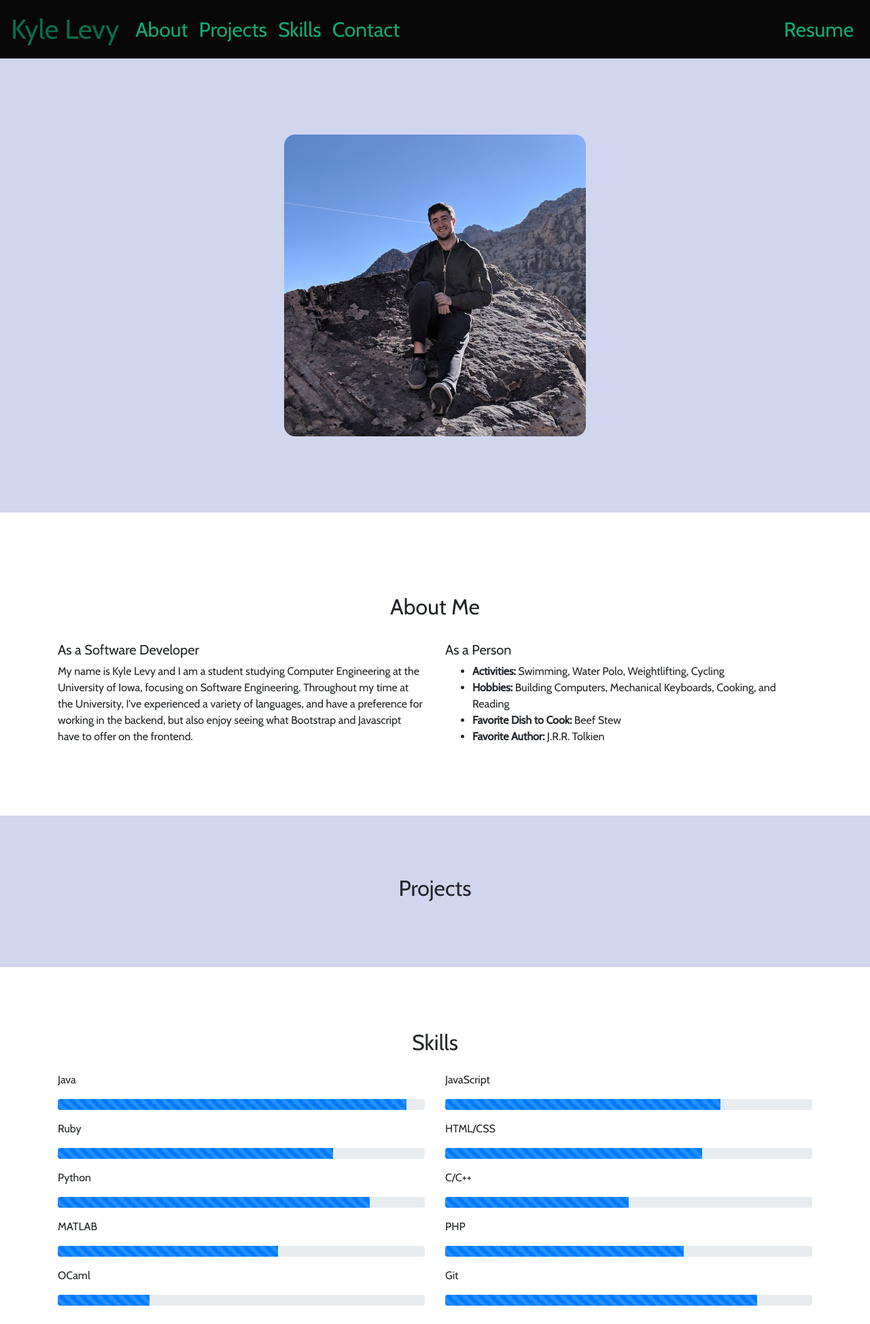
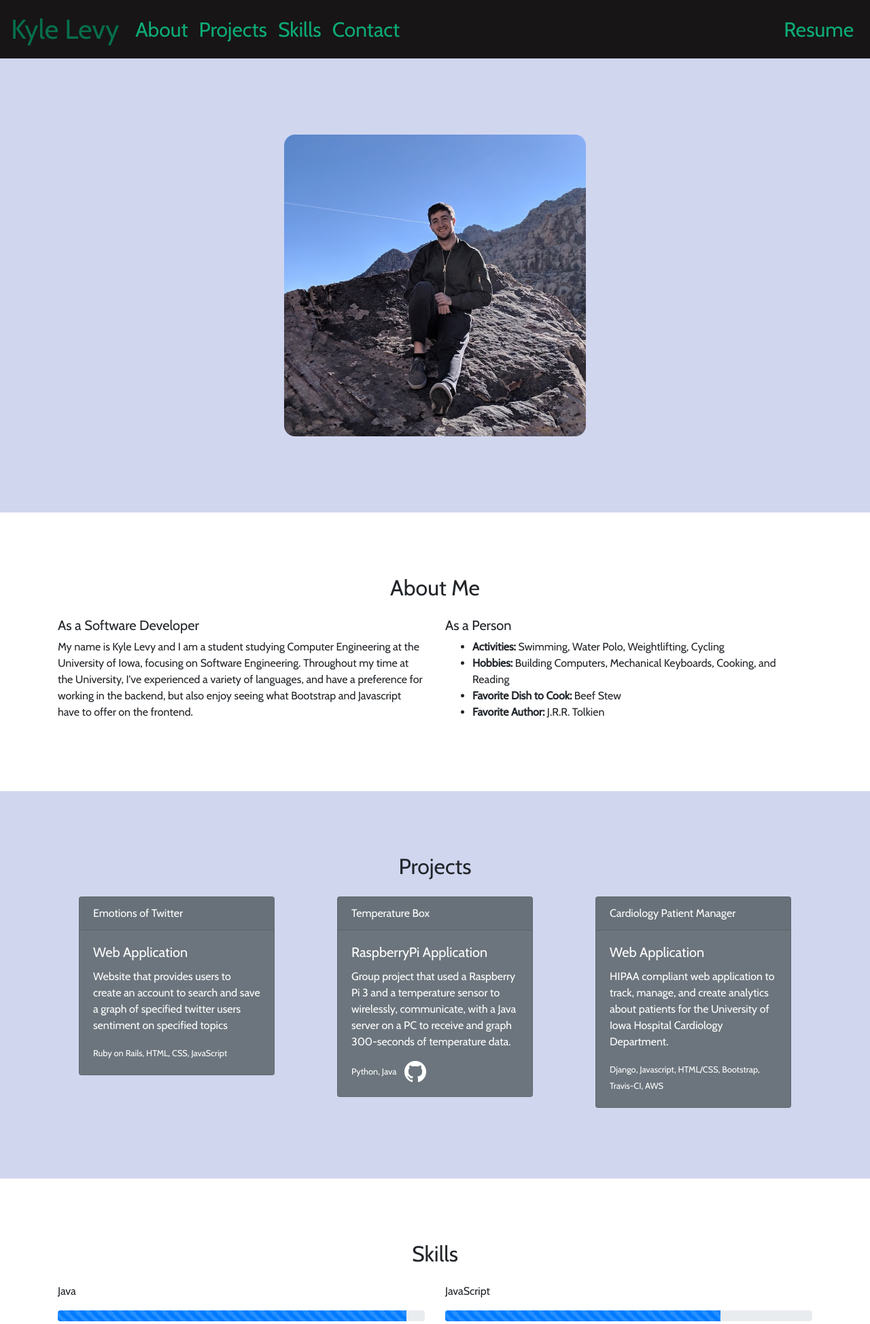
Before and after one commit to Kyle-Levy/kyle_levy_personal_site, a Django app: page / in a window 1280 px wide. Shown: the top 1948 px of the page at 68% size. Run offline with Django 3.2, Linux system fonts and the light colour scheme; some libraries are stand-ins or nearby versions; some web fonts are replaced.

Commit message:
Added projects and contact information

```diff
--- a/homepage/static/homepage/homepage.css
+++ b/homepage/static/homepage/homepage.css
@@ -17,7 +17,7 @@
 }
 
 .navbar {
-    background: #080708;
+    background: #171516;
 }
 
 section:nth-child(even) {
@@ -26,11 +26,6 @@ section:nth-child(even) {
 
 #profile-pic {
     width: 40%;
-}
-
-.section-header {
-    margin-bottom: 2rem !important;
-    margin-top: 2rem !important;
 }
 
 .rounded {
@@ -46,3 +41,18 @@ body {
     font-family: 'Cabin', sans-serif;
 
 }
+
+.btn-outline-dark{
+    color: #171516;
+    border-color: #171516;
+}
+
+.btn-lg{
+    padding: 1rem 1.5rem;
+    font-size: 2.5rem;
+}
+
+.btn-outline-dark:hover{
+    background-color: #171516;
+    border-color: #171516;
+}
--- a/homepage/templates/homepage.html
+++ b/homepage/templates/homepage.html
@@ -30,7 +30,8 @@
             <a class="nav-item nav-link" href="#contact">Contact</a>
         </div>
         <div class="navbar-nav ml-auto">
-            <a class="nav-item nav-link" href="{% static "homepage/Kyle Levy Resume 2019.pdf" %}" target="_new">Resume</a>
+            <a class="nav-item nav-link" href="{% static "homepage/Kyle Levy Resume 2019.pdf" %}"
+               target="_new">Resume</a>
         </div>
     </div>
 </nav>
@@ -52,7 +53,7 @@
     <div class="container">
         <div class="row">
             <div class="col text-center">
-                <h2 class="section-header">About Me</h2>
+                <h2 class="mt-1 mb-4">About Me</h2>
             </div>
         </div>
         <div class="row justify-content-md-center">
@@ -86,7 +87,45 @@
     <div class="container">
         <div class="row">
             <div class="col text-center">
-                <h2 class="search-label-icon">Projects</h2>
+                <h2 class="mt-1 mb-4">Projects</h2>
+            </div>
+        </div>
+        <div class="row">
+            <div class="col">
+                <div class="card text-white bg-secondary mb-3 mx-auto" style="max-width: 18rem;">
+                    <div class="card-header">Emotions of Twitter</div>
+                    <div class="card-body">
+                        <h5 class="card-title">Web Application</h5>
+                        <p class="card-text">Website that provides users to create an account to search and save a graph
+                            of specified twitter users sentiment on specified topics</p>
+                        <small class="card-text">Ruby on Rails, HTML, CSS, JavaScript</small>
+                    </div>
+                </div>
+            </div>
+            <div class="col">
+                <div class="card text-white bg-secondary mb-3 mx-auto" style="max-width: 18rem;">
+                    <div class="card-header">Temperature Box</div>
+                    <div class="card-body">
+                        <h5 class="card-title">RaspberryPi Application</h5>
+                        <p class="card-text">Group project that used a Raspberry Pi 3 and a temperature sensor to
+                            wirelessly, communicate, with a Java server on a PC to receive and graph 300-seconds of
+                            temperature data.</p>
+                        <small class="card-text">Python, Java</small>
+                        <a href="https://github.com/Kyle-Levy/Temperature-Box" target="_blank" class="ml-2"><img
+                                src="{% static "homepage/GitHub-Mark-Light-32px.png" %}"></a>
+                    </div>
+                </div>
+            </div>
+            <div class="col">
+                <div class="card text-white bg-secondary mb-3 mx-auto" style="max-width: 18rem;">
+                    <div class="card-header">Cardiology Patient Manager</div>
+                    <div class="card-body">
+                        <h5 class="card-title">Web Application</h5>
+                        <p class="card-text">HIPAA compliant web application to track, manage, and create analytics
+                            about patients for the University of Iowa Hospital Cardiology Department.</p>
+                        <small class="card-text">Django, Javascript, HTML/CSS, Bootstrap, Travis-CI, AWS</small>
+                    </div>
+                </div>
             </div>
         </div>
     </div>
@@ -182,7 +221,22 @@
     <div class="container">
         <div class="row">
             <div class="col text-center">
-                <h2 class="my-4">Contact</h2>
+                <h2 class="mt-1 mb-4">Contact</h2>
+            </div>
+        </div>
+        <div class="row text-center">
+            <div class="col">
+                <a href="https://github.com/kyle-levy/" target="_blank"> <img
+                        src="{% static "homepage/GitHub-Mark-120px-plus.png" %}"></a>
+            </div>
+            <div class="col">
+                <a href="mailto:kyle.robert.levy@gmail.com" target="_top">
+                    <button type="button" class="btn btn-outline-dark btn-lg">Email</button>
+                </a>
+            </div>
+            <div class="col">
+                <a href="https://www.linkedin.com/in/kyle-levy/" target="_blank"> <img
+                        src="{% static "homepage/In-Black-101px-R.png" %}"></a>
             </div>
         </div>
     </div>
```
Also changed, not shown: homepage/static/homepage/GitHub-Mark-120px-plus.png (added), homepage/static/homepage/GitHub-Mark-32px.png (added), homepage/static/homepage/GitHub-Mark-64px.png (added), homepage/static/homepage/GitHub-Mark-Light-32px.png (added), homepage/static/homepage/In-Black-101px-R.png (added), homepage/static/homepage/In-Black-121px-R.png (added), homepage/static/homepage/Logo-Black-121px-TM.png (added), homepage/static/homepage/Logo-Black-41px-R.png (added).
